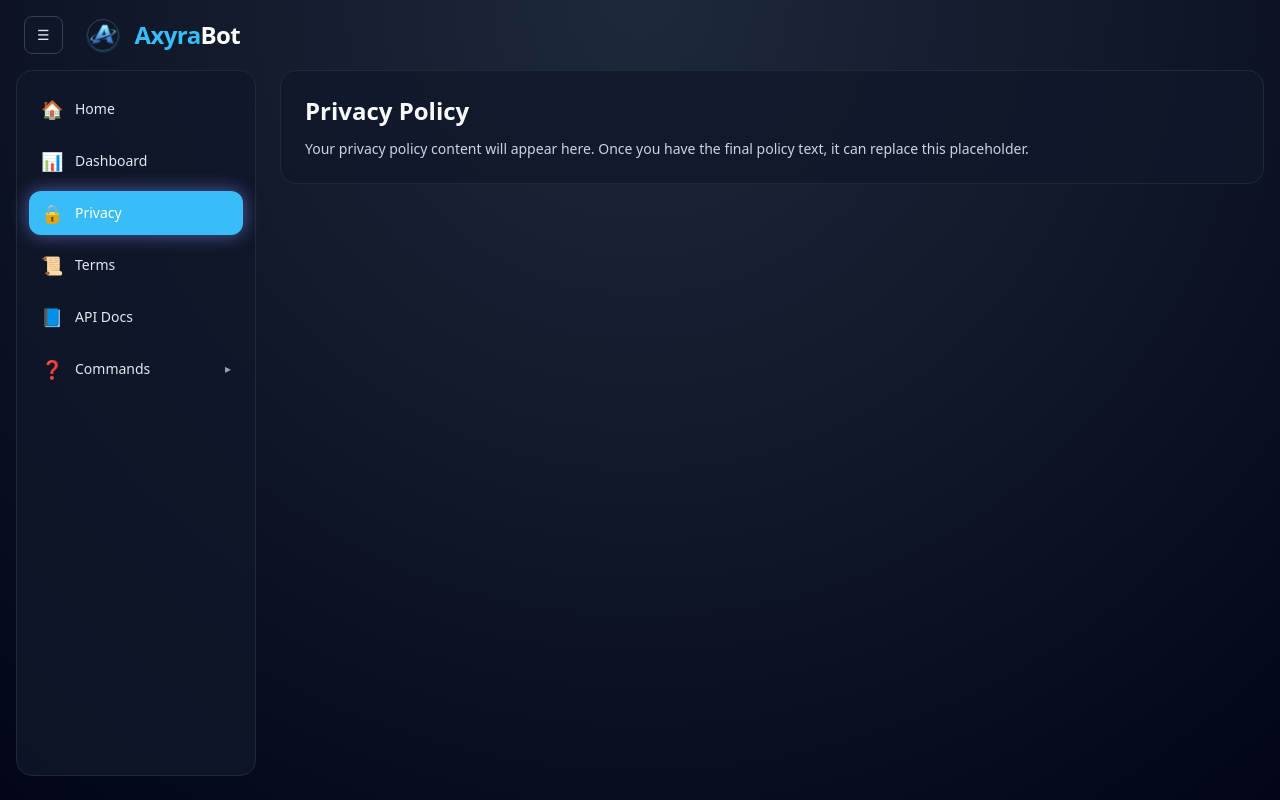
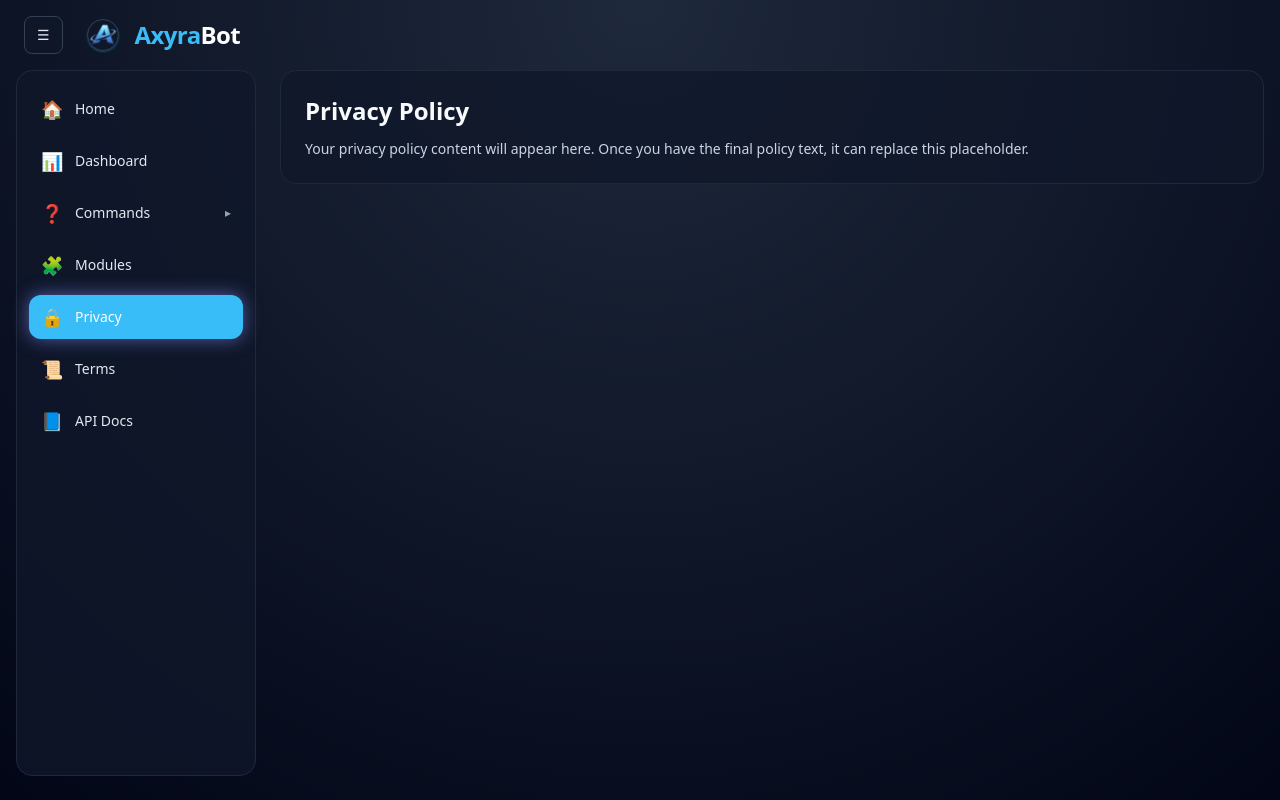
Before and after one commit to nopopcorn12312/AxyraBot, a Next.js app in the folder frontend/: page /privacy in a window 1280 px wide. Built offline with nearby package versions, Linux system fonts and the light colour scheme; no server answers.

Commit message:
Organizing sidebar

```diff
--- a/frontend/app/api-docs/page.tsx
+++ b/frontend/app/api-docs/page.tsx
@@ -127,48 +127,27 @@ export default function ApiDocsPage() {
             <Link
               href="/"
               className={`flex items-center gap-3 rounded-xl px-3 py-2 text-left font-medium transition ${
-                pathname === "/" ? "bg-accent text-white shadow-[0_0_18px_rgba(129,140,248,0.6)]" : "text-slate-200 hover:bg-slate-800/80"
+                pathname === "/"
+                  ? "bg-accent text-white shadow-[0_0_18px_rgba(129,140,248,0.6)]"
+                  : "text-slate-200 hover:bg-slate-800/80"
               }`}
             >
               <span className="text-lg">🏠</span>
               {sidebarOpen && <span>Home</span>}
             </Link>
+
             <Link
               href="/dashboard"
               className={`flex items-center gap-3 rounded-xl px-3 py-2 text-left font-medium transition ${
-                pathname === "/dashboard" ? "bg-accent text-white shadow-[0_0_18px_rgba(129,140,248,0.6)]" : "text-slate-200 hover:bg-slate-800/80"
+                pathname === "/dashboard"
+                  ? "bg-accent text-white shadow-[0_0_18px_rgba(129,140,248,0.6)]"
+                  : "text-slate-200 hover:bg-slate-800/80"
               }`}
             >
               <span className="text-lg">📊</span>
               {sidebarOpen && <span>Dashboard</span>}
             </Link>
-            <Link
-              href="/privacy"
-              className={`flex items-center gap-3 rounded-xl px-3 py-2 text-left font-medium transition ${
-                pathname === "/privacy" ? "bg-accent text-white shadow-[0_0_18px_rgba(129,140,248,0.6)]" : "text-slate-200 hover:bg-slate-800/80"
-              }`}
-            >
-              <span className="text-lg">🔒</span>
-              {sidebarOpen && <span>Privacy</span>}
-            </Link>
-            <Link
-              href="/terms"
-              className={`flex items-center gap-3 rounded-xl px-3 py-2 text-left font-medium transition ${
-                pathname === "/terms" ? "bg-accent text-white shadow-[0_0_18px_rgba(129,140,248,0.6)]" : "text-slate-200 hover:bg-slate-800/80"
-              }`}
-            >
-              <span className="text-lg">📜</span>
-              {sidebarOpen && <span>Terms</span>}
-            </Link>
-            <Link
-              href="/api-docs"
-              className={`flex items-center gap-3 rounded-xl px-3 py-2 text-left font-medium transition ${
-                pathname === "/api-docs" ? "bg-accent text-white shadow-[0_0_18px_rgba(129,140,248,0.6)]" : "text-slate-200 hover:bg-slate-800/80"
-              }`}
-            >
-              <span className="text-lg">📘</span>
-              {sidebarOpen && <span>API Docs</span>}
-            </Link>
+
             <button
               type="button"
               onClick={() => setCommandsOpen((open) => !open)}
@@ -202,6 +181,46 @@ export default function ApiDocsPage() {
                 </Link>
               </div>
             )}
+
+            <Link
+              href="/modules"
+              className={`flex items-center gap-3 rounded-xl px-3 py-2 text-left font-medium transition ${
+                pathname === "/modules" ? "bg-accent text-white shadow-[0_0_18px_rgba(129,140,248,0.6)]" : "text-slate-200 hover:bg-slate-800/80"
+              }`}
+            >
+              <span className="text-lg">🧩</span>
+              {sidebarOpen && <span>Modules</span>}
+            </Link>
+
+            <Link
+              href="/privacy"
+              className={`flex items-center gap-3 rounded-xl px-3 py-2 text-left font-medium transition ${
+                pathname === "/privacy" ? "bg-accent text-white shadow-[0_0_18px_rgba(129,140,248,0.6)]" : "text-slate-200 hover:bg-slate-800/80"
+              }`}
+            >
+              <span className="text-lg">🔒</span>
+              {sidebarOpen && <span>Privacy</span>}
+            </Link>
+
+            <Link
+              href="/terms"
+              className={`flex items-center gap-3 rounded-xl px-3 py-2 text-left font-medium transition ${
+                pathname === "/terms" ? "bg-accent text-white shadow-[0_0_18px_rgba(129,140,248,0.6)]" : "text-slate-200 hover:bg-slate-800/80"
+              }`}
+            >
+              <span className="text-lg">📜</span>
+              {sidebarOpen && <span>Terms</span>}
+            </Link>
+
+            <Link
+              href="/api-docs"
+              className={`flex items-center gap-3 rounded-xl px-3 py-2 text-left font-medium transition ${
+                pathname === "/api-docs" ? "bg-accent text-white shadow-[0_0_18px_rgba(129,140,248,0.6)]" : "text-slate-200 hover:bg-slate-800/80"
+              }`}
+            >
+              <span className="text-lg">📘</span>
+              {sidebarOpen && <span>API Docs</span>}
+            </Link>
           </nav>
         </div>
 
--- a/frontend/app/privacy/page.tsx
+++ b/frontend/app/privacy/page.tsx
@@ -127,59 +127,40 @@ export default function PrivacyPage() {
             <Link
               href="/"
               className={`flex items-center gap-3 rounded-xl px-3 py-2 text-left font-medium transition ${
-                pathname === "/" ? "bg-accent text-white shadow-[0_0_18px_rgba(129,140,248,0.6)]" : "text-slate-200 hover:bg-slate-800/80"
+                pathname === "/"
+                  ? "bg-accent text-white shadow-[0_0_18px_rgba(129,140,248,0.6)]"
+                  : "text-slate-200 hover:bg-slate-800/80"
               }`}
             >
               <span className="text-lg">🏠</span>
               {sidebarOpen && <span>Home</span>}
             </Link>
+
             <Link
               href="/dashboard"
               className={`flex items-center gap-3 rounded-xl px-3 py-2 text-left font-medium transition ${
-                pathname === "/dashboard" ? "bg-accent text-white shadow-[0_0_18px_rgba(129,140,248,0.6)]" : "text-slate-200 hover:bg-slate-800/80"
+                pathname === "/dashboard"
+                  ? "bg-accent text-white shadow-[0_0_18px_rgba(129,140,248,0.6)]"
+                  : "text-slate-200 hover:bg-slate-800/80"
               }`}
             >
               <span className="text-lg">📊</span>
               {sidebarOpen && <span>Dashboard</span>}
             </Link>
-            <Link
-              href="/privacy"
-              className={`flex items-center gap-3 rounded-xl px-3 py-2 text-left font-medium transition ${
-                pathname === "/privacy" ? "bg-accent text-white shadow-[0_0_18px_rgba(129,140,248,0.6)]" : "text-slate-200 hover:bg-slate-800/80"
-              }`}
-            >
-              <span className="text-lg">🔒</span>
-              {sidebarOpen && <span>Privacy</span>}
-            </Link>
-            <Link
-              href="/terms"
-              className={`flex items-center gap-3 rounded-xl px-3 py-2 text-left font-medium transition ${
-                pathname === "/terms" ? "bg-accent text-white shadow-[0_0_18px_rgba(129,140,248,0.6)]" : "text-slate-200 hover:bg-slate-800/80"
-              }`}
-            >
-              <span className="text-lg">📜</span>
-              {sidebarOpen && <span>Terms</span>}
-            </Link>
-            <Link
-              href="/api-docs"
-              className={`flex items-center gap-3 rounded-xl px-3 py-2 text-left font-medium transition ${
-                pathname === "/api-docs" ? "bg-accent text-white shadow-[0_0_18px_rgba(129,140,248,0.6)]" : "text-slate-200 hover:bg-slate-800/80"
-              }`}
-            >
-              <span className="text-lg">📘</span>
-              {sidebarOpen && <span>API Docs</span>}
-            </Link>
+
             <button
               type="button"
               onClick={() => setCommandsOpen((open) => !open)}
-              className="flex items-center justify-between gap-3 rounded-xl px-3 py-2 text-left font-medium text-slate-200 hover:bg-slate-800/80 transition"
+              className={`flex items-center justify-between gap-3 rounded-xl px-3 py-2 text-left font-medium text-slate-200 hover:bg-slate-800/80 transition`}
             >
               <div className="flex items-center gap-3">
                 <span className="text-lg">❓</span>
                 {sidebarOpen && <span>Commands</span>}
               </div>
               {sidebarOpen && (
-                <span className="text-xs text-slate-400">{commandsOpen ? "▾" : "▸"}</span>
+                <span className="text-xs text-slate-400">
+                  {commandsOpen ? "▾" : "▸"}
+                </span>
               )}
             </button>
             {commandsOpen && (
@@ -187,7 +168,9 @@ export default function PrivacyPage() {
                 <Link
                   href="/commands?view=default"
                   className={`rounded-lg px-3 py-1.5 transition ${
-                    pathname === "/commands" ? "bg-slate-800/80 text-slate-50" : "hover:bg-slate-800/60"
+                    pathname === "/commands"
+                      ? "bg-slate-800/80 text-slate-50"
+                      : "hover:bg-slate-800/60"
                   }`}
                 >
                   Default commands
@@ -195,13 +178,63 @@ export default function PrivacyPage() {
                 <Link
                   href="/commands?view=custom"
                   className={`rounded-lg px-3 py-1.5 transition ${
-                    pathname === "/commands" ? "bg-slate-800/80 text-slate-50" : "hover:bg-slate-800/60"
+                    pathname === "/commands"
+                      ? "bg-slate-800/80 text-slate-50"
+                      : "hover:bg-slate-800/60"
                   }`}
                 >
                   Custom commands
                 </Link>
               </div>
             )}
+
+            <Link
+              href="/modules"
+              className={`flex items-center gap-3 rounded-xl px-3 py-2 text-left font-medium transition ${
+                pathname === "/modules"
+                  ? "bg-accent text-white shadow-[0_0_18px_rgba(129,140,248,0.6)]"
+                  : "text-slate-200 hover:bg-slate-800/80"
+              }`}
+            >
+              <span className="text-lg">🧩</span>
+              {sidebarOpen && <span>Modules</span>}
+            </Link>
+
+            <Link
+              href="/privacy"
+              className={`flex items-center gap-3 rounded-xl px-3 py-2 text-left font-medium transition ${
+                pathname === "/privacy"
+                  ? "bg-accent text-white shadow-[0_0_18px_rgba(129,140,248,0.6)]"
+                  : "text-slate-200 hover:bg-slate-800/80"
+              }`}
+            >
+              <span className="text-lg">🔒</span>
+              {sidebarOpen && <span>Privacy</span>}
+            </Link>
+
+            <Link
+              href="/terms"
+              className={`flex items-center gap-3 rounded-xl px-3 py-2 text-left font-medium transition ${
+                pathname === "/terms"
+                  ? "bg-accent text-white shadow-[0_0_18px_rgba(129,140,248,0.6)]"
+                  : "text-slate-200 hover:bg-slate-800/80"
+              }`}
+            >
+              <span className="text-lg">📜</span>
+              {sidebarOpen && <span>Terms</span>}
+            </Link>
+
+            <Link
+              href="/api-docs"
+              className={`flex items-center gap-3 rounded-xl px-3 py-2 text-left font-medium transition ${
+                pathname === "/api-docs"
+                  ? "bg-accent text-white shadow-[0_0_18px_rgba(129,140,248,0.6)]"
+                  : "text-slate-200 hover:bg-slate-800/80"
+              }`}
+            >
+              <span className="text-lg">📘</span>
+              {sidebarOpen && <span>API Docs</span>}
+            </Link>
           </nav>
         </div>
 
--- a/frontend/app/terms/page.tsx
+++ b/frontend/app/terms/page.tsx
@@ -127,48 +127,27 @@ export default function TermsPage() {
             <Link
               href="/"
               className={`flex items-center gap-3 rounded-xl px-3 py-2 text-left font-medium transition ${
-                pathname === "/" ? "bg-accent text-white shadow-[0_0_18px_rgba(129,140,248,0.6)]" : "text-slate-200 hover:bg-slate-800/80"
+                pathname === "/"
+                  ? "bg-accent text-white shadow-[0_0_18px_rgba(129,140,248,0.6)]"
+                  : "text-slate-200 hover:bg-slate-800/80"
               }`}
             >
               <span className="text-lg">🏠</span>
               {sidebarOpen && <span>Home</span>}
             </Link>
+
             <Link
               href="/dashboard"
               className={`flex items-center gap-3 rounded-xl px-3 py-2 text-left font-medium transition ${
-                pathname === "/dashboard" ? "bg-accent text-white shadow-[0_0_18px_rgba(129,140,248,0.6)]" : "text-slate-200 hover:bg-slate-800/80"
+                pathname === "/dashboard"
+                  ? "bg-accent text-white shadow-[0_0_18px_rgba(129,140,248,0.6)]"
+                  : "text-slate-200 hover:bg-slate-800/80"
               }`}
             >
               <span className="text-lg">📊</span>
               {sidebarOpen && <span>Dashboard</span>}
             </Link>
-            <Link
-              href="/privacy"
-              className={`flex items-center gap-3 rounded-xl px-3 py-2 text-left font-medium transition ${
-                pathname === "/privacy" ? "bg-accent text-white shadow-[0_0_18px_rgba(129,140,248,0.6)]" : "text-slate-200 hover:bg-slate-800/80"
-              }`}
-            >
-              <span className="text-lg">🔒</span>
-              {sidebarOpen && <span>Privacy</span>}
-            </Link>
-            <Link
-              href="/terms"
-              className={`flex items-center gap-3 rounded-xl px-3 py-2 text-left font-medium transition ${
-                pathname === "/terms" ? "bg-accent text-white shadow-[0_0_18px_rgba(129,140,248,0.6)]" : "text-slate-200 hover:bg-slate-800/80"
-              }`}
-            >
-              <span className="text-lg">📜</span>
-              {sidebarOpen && <span>Terms</span>}
-            </Link>
-            <Link
-              href="/api-docs"
-              className={`flex items-center gap-3 rounded-xl px-3 py-2 text-left font-medium transition ${
-                pathname === "/api-docs" ? "bg-accent text-white shadow-[0_0_18px_rgba(129,140,248,0.6)]" : "text-slate-200 hover:bg-slate-800/80"
-              }`}
-            >
-              <span className="text-lg">📘</span>
-              {sidebarOpen && <span>API Docs</span>}
-            </Link>
+
             <button
               type="button"
               onClick={() => setCommandsOpen((open) => !open)}
@@ -202,6 +181,46 @@ export default function TermsPage() {
                 </Link>
               </div>
             )}
+
+            <Link
+              href="/modules"
+              className={`flex items-center gap-3 rounded-xl px-3 py-2 text-left font-medium transition ${
+                pathname === "/modules" ? "bg-accent text-white shadow-[0_0_18px_rgba(129,140,248,0.6)]" : "text-slate-200 hover:bg-slate-800/80"
+              }`}
+            >
+              <span className="text-lg">🧩</span>
+              {sidebarOpen && <span>Modules</span>}
+            </Link>
+
+            <Link
+              href="/privacy"
+              className={`flex items-center gap-3 rounded-xl px-3 py-2 text-left font-medium transition ${
+                pathname === "/privacy" ? "bg-accent text-white shadow-[0_0_18px_rgba(129,140,248,0.6)]" : "text-slate-200 hover:bg-slate-800/80"
+              }`}
+            >
+              <span className="text-lg">🔒</span>
+              {sidebarOpen && <span>Privacy</span>}
+            </Link>
+
+            <Link
+              href="/terms"
+              className={`flex items-center gap-3 rounded-xl px-3 py-2 text-left font-medium transition ${
+                pathname === "/terms" ? "bg-accent text-white shadow-[0_0_18px_rgba(129,140,248,0.6)]" : "text-slate-200 hover:bg-slate-800/80"
+              }`}
+            >
+              <span className="text-lg">📜</span>
+              {sidebarOpen && <span>Terms</span>}
+            </Link>
+
+            <Link
+              href="/api-docs"
+              className={`flex items-center gap-3 rounded-xl px-3 py-2 text-left font-medium transition ${
+                pathname === "/api-docs" ? "bg-accent text-white shadow-[0_0_18px_rgba(129,140,248,0.6)]" : "text-slate-200 hover:bg-slate-800/80"
+              }`}
+            >
+              <span className="text-lg">📘</span>
+              {sidebarOpen && <span>API Docs</span>}
+            </Link>
           </nav>
         </div>
 
```
